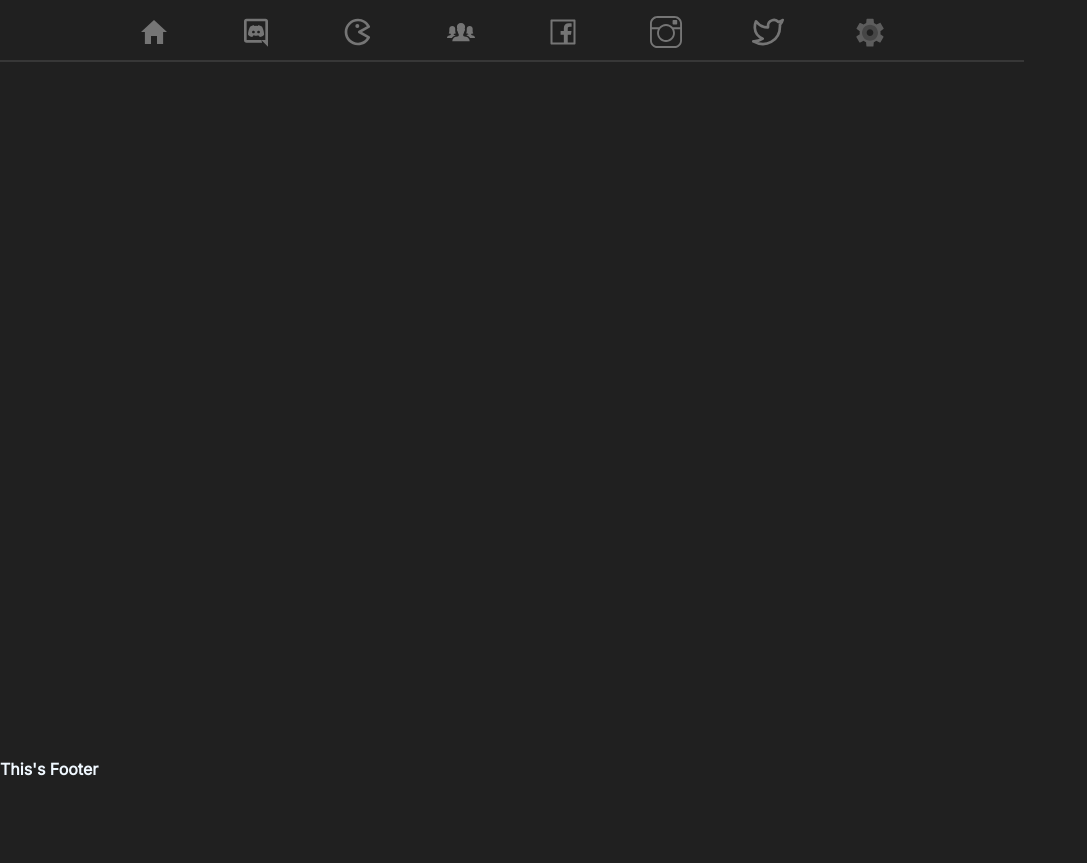
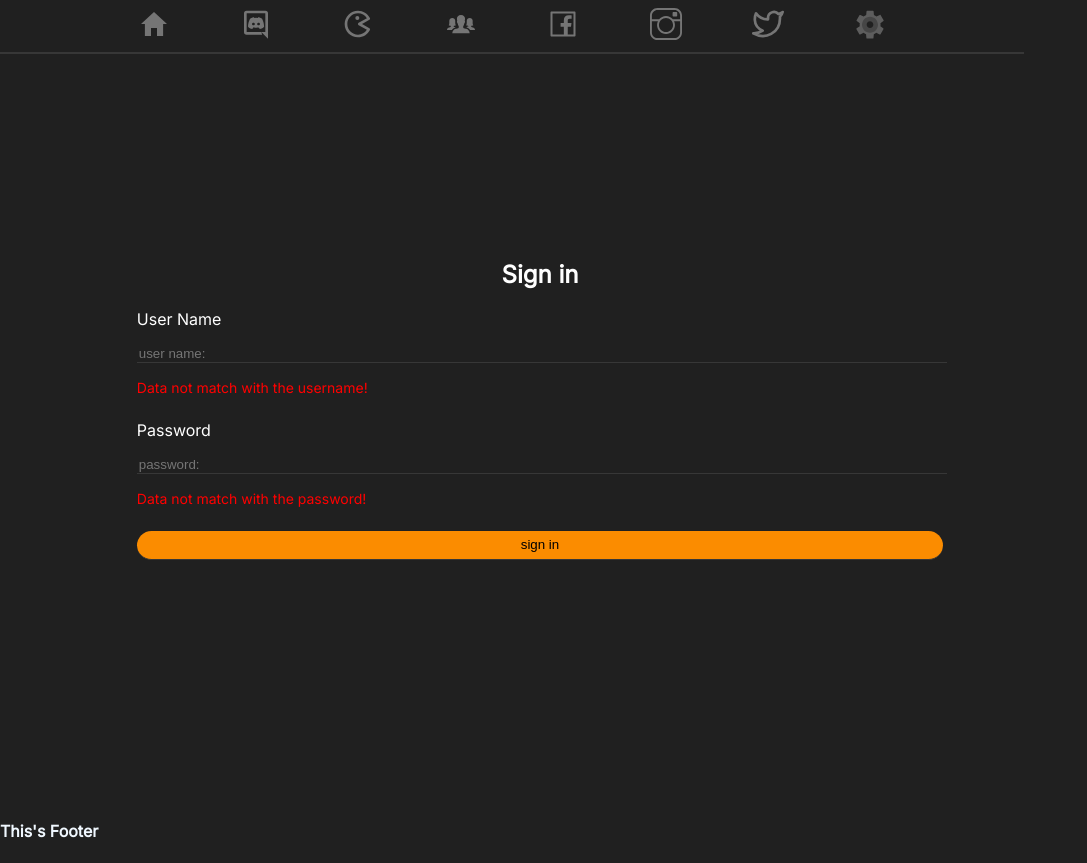
Before and after one commit to mois3222/web_react_app, a React (Vite) app: page /settings in a window 1280 px wide. Shown: the whole page, without its empty margins (0-1087 px from the left). Before the commit the page ends 800 px from the top, so only its background shows below. Built offline with nearby package versions, Linux system fonts and the light colour scheme.

Commit message:
commit: form done

```diff
--- a/src/components/Settings.tsx
+++ b/src/components/Settings.tsx
@@ -1,5 +1,89 @@
+import React, { useState } from "react";
+import { Link } from "react-router-dom";
+
+type EventChange = React.ChangeEvent<HTMLInputElement>;
+type FormEvent = React.FormEvent<HTMLFormElement>;
+interface Values {
+  userName: string;
+  password: string;
+}
 const Settings = () => {
-  return <div className="Main__settings"></div>;
+  const [required, setRequired] = useState<Values>({
+    userName: "",
+    password: "",
+  });
+
+  const handleChange = (ev: EventChange) => {
+    const { name, value } = ev.target;
+    setRequired({
+      ...required,
+      [name]: value,
+    });
+  };
+
+  const handleSubmit = (ev: FormEvent) => {
+    ev.preventDefault();
+
+    const u = "Noa",
+      p = "1001363500";
+
+    const { password, userName } = required;
+    if (password !== p || u !== userName)
+      alert("Data not match, please sign up");
+
+    window.history.pushState(null, "", "/settings/home");
+  };
+
+  return (
+    <div className="Main__settings">
+      <form className="Main__form" onSubmit={handleSubmit}>
+        <h2>Sign in</h2>
+
+        <div className="Main__div">
+          <label htmlFor="">User Name</label>
+          <input
+            className="Main__input"
+            type="text"
+            placeholder="user name:"
+            onChange={handleChange}
+            name="userName"
+          />
+
+          {required.userName !== "Noa" ? (
+            <span className="Main__span">
+              Data not match with the username!{" "}
+            </span>
+          ) : null}
+        </div>
+
+        <div className="Main__div">
+          <label htmlFor="">Password</label>
+          <input
+            className="Main__input"
+            type="password"
+            name="password"
+            placeholder="password:"
+            onChange={handleChange}
+          />
+          {required.password !== "1001363500" ? (
+            <span className="Main__span">
+              Data not match with the password!
+            </span>
+          ) : null}
+        </div>
+
+        <button className="Main__button">
+          {required.userName === "Noa" && required.password === "1001363500" ? (
+            <Link to={"home"} className="Main__a">
+              sign in
+            </Link>
+          ) : (
+            "sign in"
+          )}
+        </button>
+      </form>
+    </div>
+  );
 };
 
 export default Settings;
--- a/src/containers/Main.tsx
+++ b/src/containers/Main.tsx
@@ -3,10 +3,13 @@ import elementsController from "../controller/elementsController";
 
 const Main = () => {
   return (
-    <Routes>
-      <Route path="/" element={<elementsController.Home />} />
-      <Route path="/settings" element={<elementsController.Settings />} />
-    </Routes>
+    <main className="Main">
+      <Routes>
+        <Route path="/" element={<elementsController.Home />} />
+        <Route path="/settings" element={<elementsController.Settings />} />
+        <Route path="/settings/home" element={<h1>settings Home</h1>} />
+      </Routes>
+    </main>
   );
 };
 
--- a/src/sass/containers/App.scss
+++ b/src/sass/containers/App.scss
@@ -3,4 +3,5 @@
   flex-direction: column;
   max-width: 1080px;
   min-height: 100vh;
+  position: relative;
 }
--- a/src/sass/containers/Header.scss
+++ b/src/sass/containers/Header.scss
@@ -3,11 +3,13 @@
 @use "../tools/var.scss" as v;
 .Header {
   position: sticky;
+  // height: auto;
   top: 0;
-  @include m.clean(0.5em);
+  @include m.clean(0);
 
   &__container {
     position: absolute;
+    // position: sticky;
     background-color: v.$theme_background;
     // top: 0;
   }
--- /dev/null
+++ b/src/sass/containers/Main.scss
@@ -0,0 +1,60 @@
+@use "../tools/var.scss" as v;
+@use "../tools/extend.scss";
+.Main {
+  color: v.$theme-color;
+  @extend %flex;
+  min-height: 100vh;
+
+  /* Settings */
+  &__settings {
+    @extend %flex;
+    // height: ;
+    width: 70vw;
+    // width: auto;
+    flex-direction: column;
+  }
+
+  &__form {
+    @extend %flex;
+    flex-direction: column;
+    width: 90%;
+  }
+
+  &__div {
+    @extend %flex;
+    flex-direction: column;
+    justify-content: start;
+    align-items: start;
+    gap: 16px;
+    width: 100%;
+    margin-bottom: 1.5em;
+  }
+
+  &__input {
+    width: 100%;
+    background-color: transparent;
+    border: 0;
+    border-bottom: 1px solid v.$theme-primary;
+    outline: none;
+    color: aliceblue;
+  }
+
+  &__span {
+    font-size: 14px;
+    color: red;
+  }
+
+  &__button {
+    border: 0;
+    width: 100%;
+    padding: 0.5em;
+    border-radius: 24px;
+    background-color: v.$theme-secondary;
+    border-bottom: 1px solid v.$theme-primary;
+  }
+
+  &__a {
+    text-decoration: none;
+    color: black;
+  }
+}
--- a/src/sass/index.scss
+++ b/src/sass/index.scss
@@ -2,3 +2,4 @@
 @forward "./containers/App.scss";
 @forward "./containers/Header.scss";
 @forward "./containers/Footer.scss";
+@forward "./containers/Main.scss";
--- a/src/sass/tools/var.scss
+++ b/src/sass/tools/var.scss
@@ -6,3 +6,4 @@ $hug: 2em;
 $theme-background: #202020;
 $theme-primary: #373737;
 $theme-secondary: #fb8c00;
+$theme-color: #fff;
```
